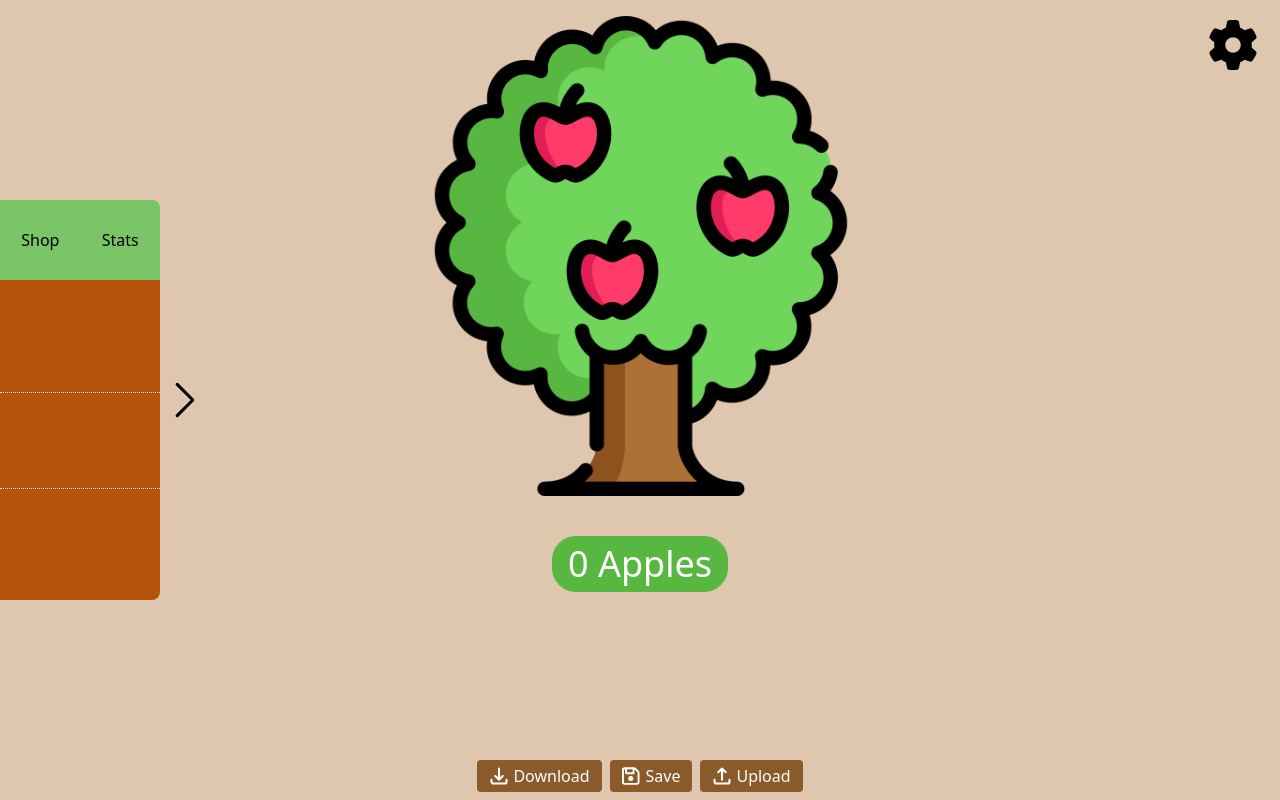
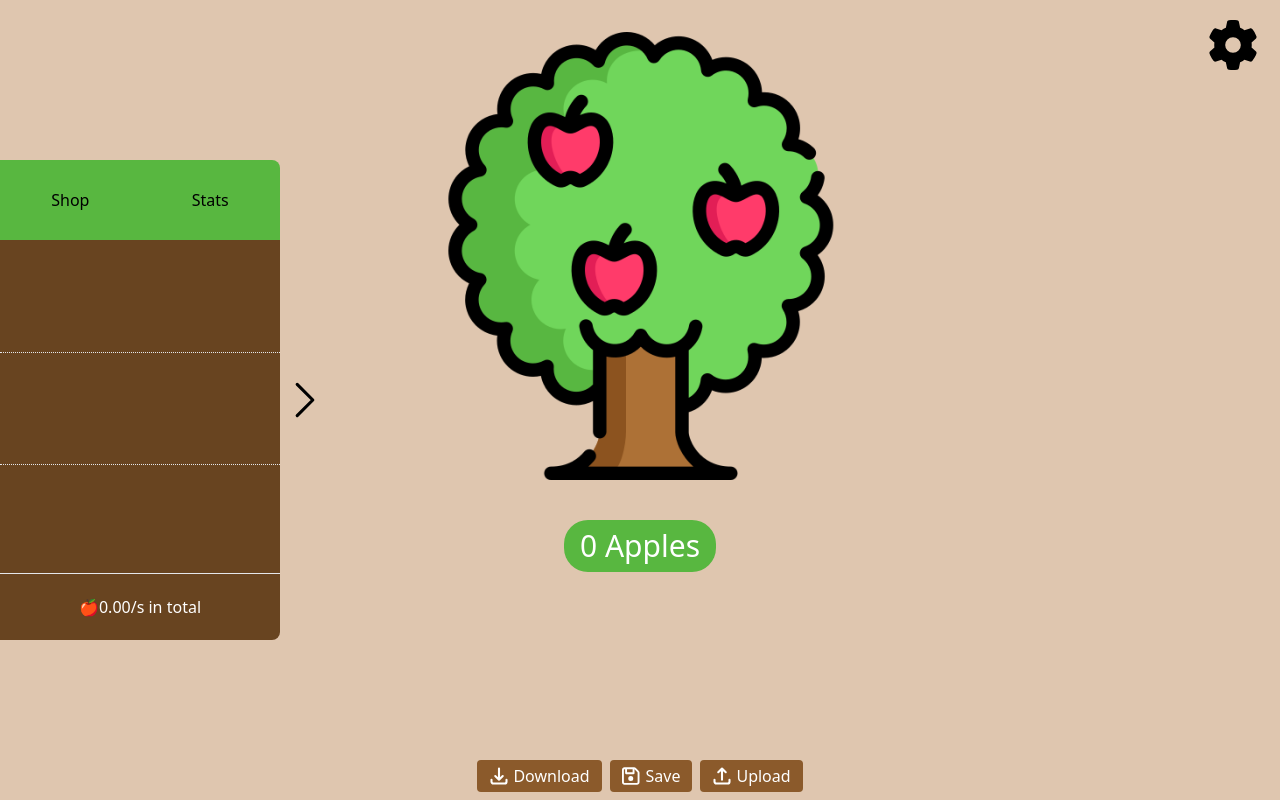
Before and after one commit to Leonardo-Gerling/Idle_Stonks, a Next.js app: page /game in a window 1280 px wide. Both pictures are taken after a click on the button "Stats". Built offline with nearby package versions, Linux system fonts and the light colour scheme.

Commit message:
Make StatsView (and later ShopView) scrollable

```diff
--- a/components/game/shop.tsx
+++ b/components/game/shop.tsx
@@ -11,14 +11,15 @@ export default function Shop(): ReactElement {
     const [collapsed, setCollapsed] = useState(false)
 
     return (
-        <section aria-label="shop" className={`transform-transition ease-in-out duration-700 absolute flex flex-row top-1/2 -translate-y-1/2 h-[25rem] pointer-events-none  ${collapsed ? "translate-x-[-10rem]" : ""}`}>
-            <div className="flex flex-col w-[10rem] justify-center items-center pointer-events-auto">
-                <div className="flex flex-row justify-around items-center w-full bg-green-400 h-[5rem] rounded-tr-lg">
+        <section aria-label="shop" className={`transform-transition ease-in-out duration-700 absolute flex flex-row top-1/2 -translate-y-1/2 h-[30rem] z-20 pointer-events-none  ${collapsed ? "translate-x-[-17.5rem]" : ""}`}>
+            <div className="flex flex-col w-[17.5rem]  justify-center items-center pointer-events-auto">
+
+                <div className="flex flex-row flex-1 justify-around items-center w-full bg-green-500  rounded-tr-lg">
                     <button onClick={() => setShowShopView(true)}>Shop</button>
                     <button onClick={() => setShowShopView(false)}>Stats</button>
                 </div>
 
-                <div className="bg-amber-700 h-[20rem] w-full rounded-br-lg">
+                <div className="bg-brown-700 w-[17.5rem] flex-[5] rounded-br-lg text-white overflow-auto">
                     {showShopView ? <ShopView /> : <StatsView />}
                 </div>
             </div>
--- a/components/game/shop_view.tsx
+++ b/components/game/shop_view.tsx
@@ -5,7 +5,7 @@ import { farmer, backyardTree, appleFarm } from "@utilities/shop_items"
 
 export default function ShopView(): ReactElement {
     return (
-        <div aria-label="buy-view" className="flex flex-col w-full h-full justify-center divide-y divide-dotted select-none">
+        <div aria-label="buy-view" className="flex flex-col justify-start divide-y divide-dotted select-none">
             <ShopTile shopItem={farmer} />
             <ShopTile shopItem={backyardTree} />
             <ShopTile shopItem={appleFarm} />
--- a/components/game/stat_tile.tsx
+++ b/components/game/stat_tile.tsx
@@ -14,8 +14,8 @@ export default function StatTile({ shopItem }: StatTileProps): ReactElement {
     const name = shopItem.itemName
 
     return (
-        <div aria-label={`Stats of ${name}s`} className="flex pl-3 justify-start items-center h-24 w-full">
-            {counts[name] > 0 ? <p>{counts[name]} {shopItem.emoji}{name}{counts[name] > 1 ? "s" : ""} produce {fixNumber(shopItem.changePerSecond * counts[name])} apples/s</p> : null}
+        <div aria-label={`Stats of ${name}s`} className="flex justify-center items-center w-full h-[7rem]">
+            {counts[name] > 0 ? <p>{counts[name]} {shopItem.emoji}{name}{counts[name] > 1 ? "s" : ""} produce 🍎{fixNumber(shopItem.changePerSecond * counts[name])}/s</p> : null}
         </div>
     )
 }
--- a/components/game/stats_view.tsx
+++ b/components/game/stats_view.tsx
@@ -1,14 +1,22 @@
-import { ReactElement } from "react"
+import { ReactElement, useContext } from "react"
 
 import { farmer, backyardTree, appleFarm } from "@utilities/shop_items"
 import StatTile from "@components/game/stat_tile"
+import ShopContext from "@utilities/shop_context"
 
 export default function StatsView(): ReactElement {
+    const {changePerSecond} = useContext(ShopContext)
+
     return (
-        <div aria-label="stats-view" className="flex flex-col w-full h-full justify-center divide-y divide-dotted select-none">
-            <StatTile shopItem={farmer} />
-            <StatTile shopItem={backyardTree} />
-            <StatTile shopItem={appleFarm} />
+        <div aria-label="stats-view" className="flex flex-col h-full w-full justify-start">
+            <div className="flex-[5]  divide-y divide-dotted overflow-y-scroll select-none">
+                <StatTile shopItem={farmer} />
+                <StatTile shopItem={backyardTree} />
+                <StatTile shopItem={appleFarm} />
+            </div>
+            <div className="flex flex-1 justify-center items-center border-t-[1px]">
+                <p>🍎{changePerSecond.toFixed(2)}/s in total</p>
+            </div>
         </div>
     )
 }
--- a/components/game/tree_section.tsx
+++ b/components/game/tree_section.tsx
@@ -10,7 +10,7 @@ export default function TreeSection(): ReactElement {
     useAppleGame()
 
     return (
-        <div aria-label="Tree Section" className="select-none flex flex-col mx-auto w-full h-[32rem] p-4 items-center">
+        <div aria-label="Tree Section" className="select-none flex flex-col mx-auto w-full h-[32rem] p-8 items-center">
             <div className="w-full h-full">
                 <Image
                     src="/apple_tree.png"
@@ -23,7 +23,7 @@ export default function TreeSection(): ReactElement {
                 />
             </div>
 
-            <p className="text-white bg-green-500 mt-10 text-center text-4xl py-2 px-4 rounded-3xl">{Math.floor(apples).toFixed(0)} Apples</p>
+            <p className="text-white bg-green-500 mt-10 text-center text-3xl py-2 px-4 rounded-3xl">{Math.floor(apples).toFixed(0)} Apples</p>
         </div>
     )
 }
--- a/svgs/floppy.tsx
+++ b/svgs/floppy.tsx
@@ -1,6 +1,6 @@
 import { ReactElement, SVGProps } from "react"
 
-export default function ArrowUpTray(props: SVGProps<SVGSVGElement>): ReactElement {
+export default function Floppy(props: SVGProps<SVGSVGElement>): ReactElement {
     return (
         <svg
             xmlns="http://www.w3.org/2000/svg"
@@ -11,7 +11,6 @@ export default function ArrowUpTray(props: SVGProps<SVGSVGElement>): ReactElemen
         >
             <path
                 d="M48 96V416c0 8.8 7.2 16 16 16H384c8.8 0 16-7.2 16-16V170.5c0-4.2-1.7-8.3-4.7-11.3l33.9-33.9c12 12 18.7 28.3 18.7 45.3V416c0 35.3-28.7 64-64 64H64c-35.3 0-64-28.7-64-64V96C0 60.7 28.7 32 64 32H309.5c17 0 33.3 6.7 45.3 18.7l74.5 74.5-33.9 33.9L320.8 84.7c-.3-.3-.5-.5-.8-.8V184c0 13.3-10.7 24-24 24H104c-13.3 0-24-10.7-24-24V80H64c-8.8 0-16 7.2-16 16zm80-16v80H272V80H128zm32 240a64 64 0 1 1 128 0 64 64 0 1 1 -128 0z"
-                stroke-width="1"
             />
         </svg>
     )
```
